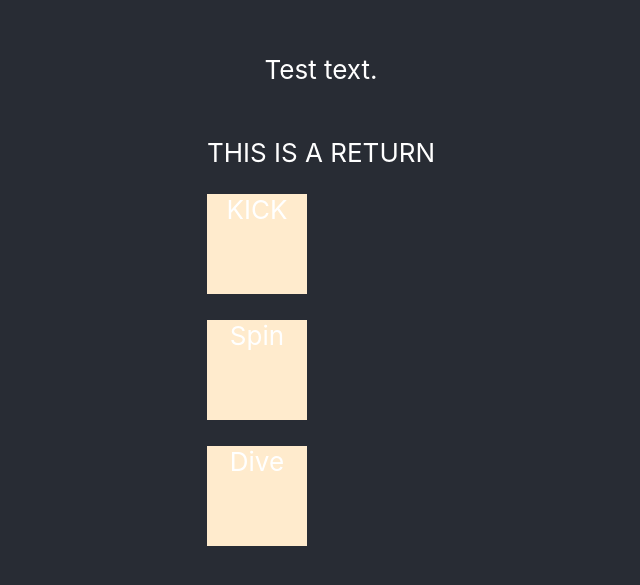
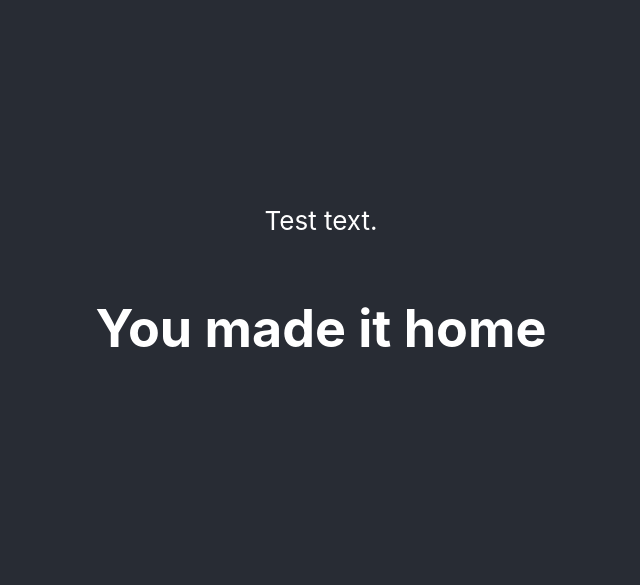
Before and after one commit to mnpkoerner/poetry-science-wrestling, a React (Create React App) app: page /#/home in a window 1280 px wide. Shown: the part 113-698 px from the top of the page, without its empty margins (319-959 px from the left). Built offline with nearby package versions, Linux system fonts and the light colour scheme.

Commit message:
client side routing imported into app js, RPS spike routing to home page

```diff
--- a/src/components/App/App.js
+++ b/src/components/App/App.js
@@ -1,19 +1,39 @@
 
 import './App.css'
+import {
+  HashRouter as Router,
+  Route,
+  Redirect,
+  Switch,
+} from 'react-router-dom';
+
+
 import RPS from '../RPS/RPS'
+import Home from '../Home/Home'
 //test
 function App() {
   return (
+    <Router >
     <div className="App">
       <header className="App-header">
 
         <p>
           Test text.
         </p>
-        <RPS />
+        <Route
+          exact
+          path="/">
+          <RPS />
+        </Route>
+        <Route
+          exact
+          path="/home">
+          <Home />
+        </Route>
 
       </header>
     </div>
+    </Router>
   );
 }
 
--- /dev/null
+++ b/src/components/Home/Home.js
@@ -0,0 +1,9 @@
+
+
+export default function Home () {
+    return(
+        <>
+            <h1>You made it home</h1>
+        </>
+    )
+}
--- a/src/components/RPS/RPS.js
+++ b/src/components/RPS/RPS.js
@@ -6,11 +6,12 @@
 
     const [key, setKey] = useState(0)
 
-    const history = useHistory
+    const history = useHistory();
 
     const checkChoice = (param) => {
         if (param === key){
             console.log('correct')
+            history.push('/home')
         }
         else {
             console.log('try some better moves')
```
Also changed, not shown: 1 other file (tests, documents, lock files or other folders).
